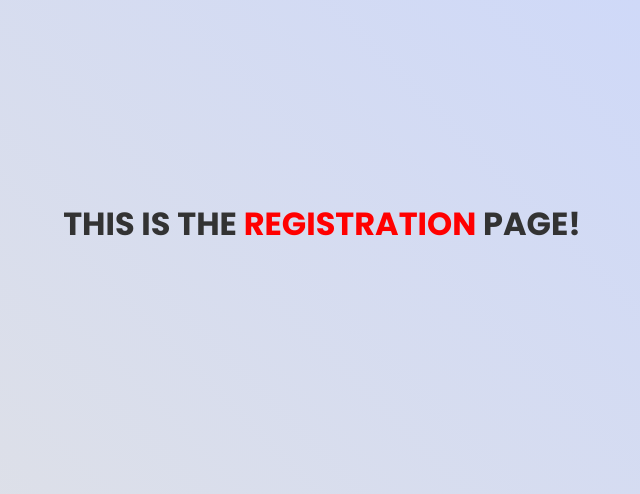
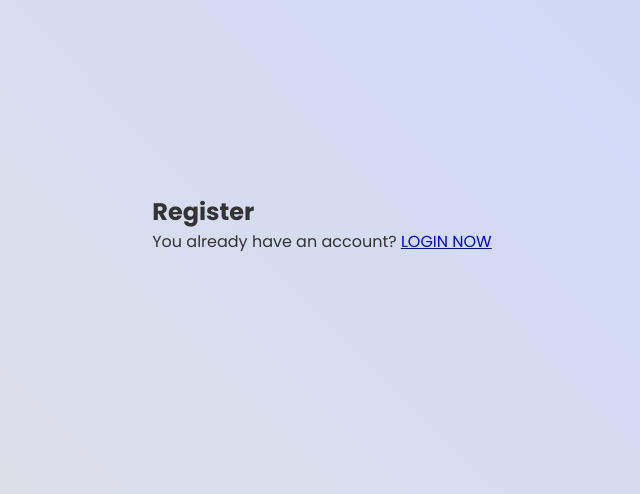
Before and after one commit to NelMatrix743/django-auth-samples, a Django app: page /accounts/register/ in a window 1280 px wide. Shown: the part 176-670 px from the top of the page, without its empty margins (318-958 px from the left). Run offline with Django 5.2, Linux system fonts and the light colour scheme.

Commit message:
implement core structure for registration template ui

```diff
--- a/papaya_platform/apps/accounts/templates/accounts/register.html
+++ b/papaya_platform/apps/accounts/templates/accounts/register.html
@@ -5,8 +5,23 @@
 
 {% block content %}
 
-    <h1>
+    <!-- <h1>
         THIS IS THE <span style="color: red;">REGISTRATION</span> PAGE!
-    </h1>
+    </h1> -->
+
+    <form class="registration-form" method="POST" action="{% url 'accounts:register' %}">
+
+        {% csrf_token %}
+
+        <h2>Register </h2>
+
+
+
+        <p>
+            You already have an account? <a href="{% url 'accounts:login' %}">LOGIN NOW</a>
+        </p>
+
+
+    </form>
 
 {% endblock %}
```
